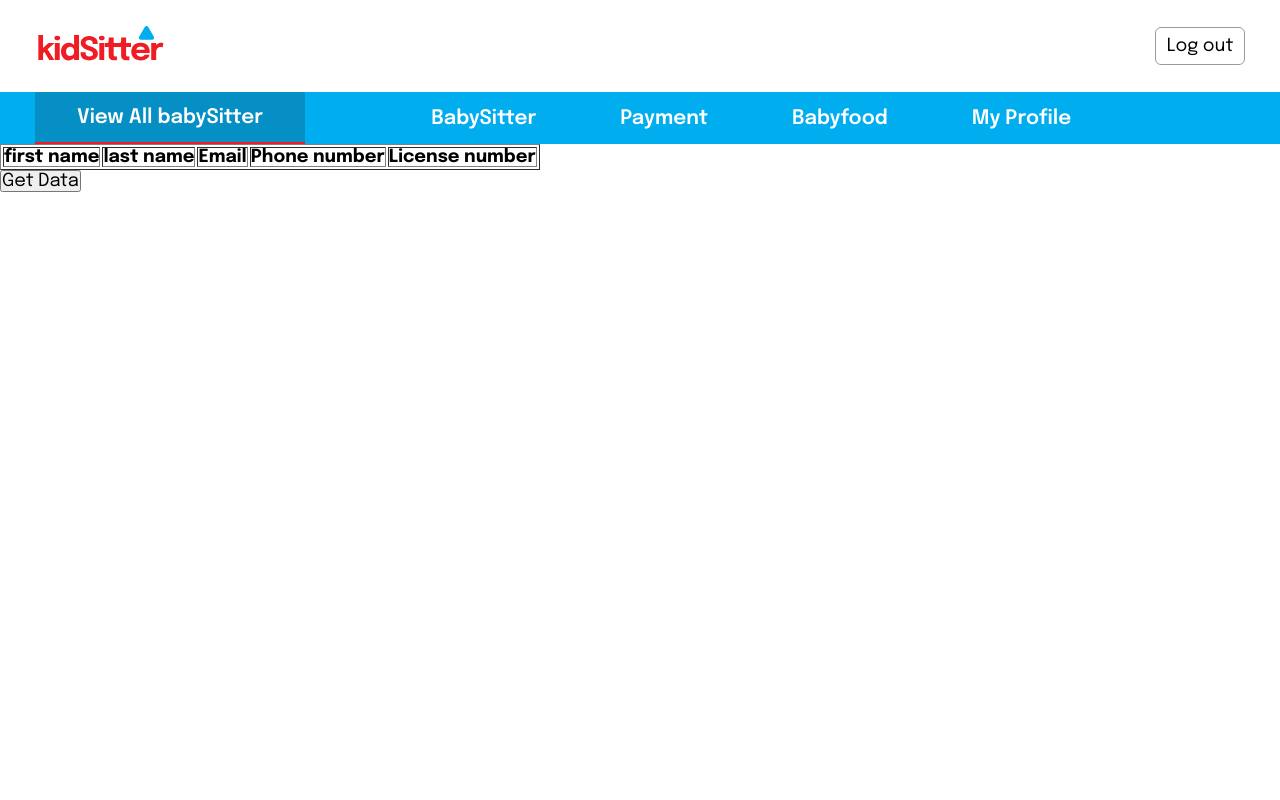
After one commit to safiulbari/kidsitter, a PHP site: page /kidSitter/ajax2.html in a window 1280 px wide. The commit adds this page. Run offline with PHP 8.4, Linux system fonts and the light colour scheme; lists and menus that the app fills with data are empty.

Commit message:
ajax done(view all babysitter)

```diff
--- a/admin-sitter.php
+++ b/admin-sitter.php
@@ -51,13 +51,15 @@ $connect = mysqli_connect(HOST, USER, PASS, DB)
             </thead>
             <tbody>
                 <?php
+                $status = 'OK';
+                $content = [];
                 $sql = "SELECT *
                         FROM users WHERE role='sitter'";
                 $result = mysqli_query($connect, $sql);
 
                 $row = mysqli_fetch_all($result, MYSQLI_ASSOC);
 
-                foreach ($row as $row) {
+                    foreach ($row as $row) {
                 ?>
                     <tr>
 
@@ -86,6 +88,8 @@ $connect = mysqli_connect(HOST, USER, PASS, DB)
                             <?php echo $Jrow['license_nmbr'] ?>
                         </td>
                     </tr>
+
+
                 <?php
                 } ?>
 
--- /dev/null
+++ b/ajax2.html
@@ -0,0 +1,86 @@
+<html>
+
+<head>
+    <meta charset="UTF-8">
+    <meta http-equiv="X-UA-Compatible" content="IE=edge">
+    <meta name="viewport" content="width=device-width, initial-scale=1.0">
+    <link rel="stylesheet" href="./css/navbar.css">
+    <link rel="stylesheet" href="./css/jobs_body.css">
+    <title>Kidsitter</title>
+</head>
+
+<body>
+    <div class="topbar">
+        <div class="logo">
+            <img src="./img/logo.svg" alt="">
+        </div>
+        <button>Log out</button>
+    </div>
+    <div class="navbg">
+        <div class="nav">
+            <a class="link link-active flex-center" href="#">View All babySitter</a>
+            <a class="link flex-center" href="#"></a>
+            <a class="link flex-center" href="#">BabySitter</a>
+            <a class="link flex-center" href="#">Payment</a>
+            <a class="link flex-center" href="#">Babyfood</a>
+            <a class="link flex-center" href="#">My Profile</a>
+        </div>
+    </div>
+    <table border="1">
+        <thead>
+            <tr>
+
+                <th>first name</th>
+                <th>last name</th>
+                <th>Email</th>
+                <th>Phone number</th>
+                <th>License number</th>
+
+
+            </tr>
+        </thead>
+    </table>
+
+    <p id="msgHolder"></p>
+    <p id="details"></p>
+    <button id="btnGetData">Get Data</button>
+
+    <script>
+
+        let btn = document.querySelector('#btnGetData');
+        btn.addEventListener('click', function () {
+
+
+            let msgHolder = document.querySelector('#msgHolder');
+            msgHolder.innerHTML = "";
+            let todo_id = prompt("Please enter option:");
+            fetch('http://localhost/kidsitter/ajax2front.php')
+                .then(response => response.json())
+                .then(myObj => {
+                    console.log(myObj);
+
+                    for (let index = 0; index < myObj['content'].length; index++) {
+                        const element = myObj['content'][index];
+                        console.log(element.users.first_name);
+                        console.log(element.sitter.phone_nmbr);
+
+                        document.querySelector('#details').innerHTML += '<br>' + element.users.first_name + ' ' + element.users.last_name + ' ' + element.users.email + ' ' + element.sitter.phone_nmbr;
+
+                    }
+
+
+                    // document.querySelector('#details').innerHTML = myObj['users'].content[1].first_name + ' ' + myObj.content[1].phone_nmbr;
+
+                    // msgHolder.innerHTML = JSON.stringify(myObj);
+                    // msgHolder.innerHTML = myObj.status;
+                    //document.querySelector('#details').innerHTML = myObj.content[1].first_name + ' ' + myObj.content[1].phone_nmbr;
+
+                });
+        });
+
+    </script>
+
+
+</body>
+
+</html>
```
Also changed, not shown: ajax2front.php (added, +64 -0 lines).
